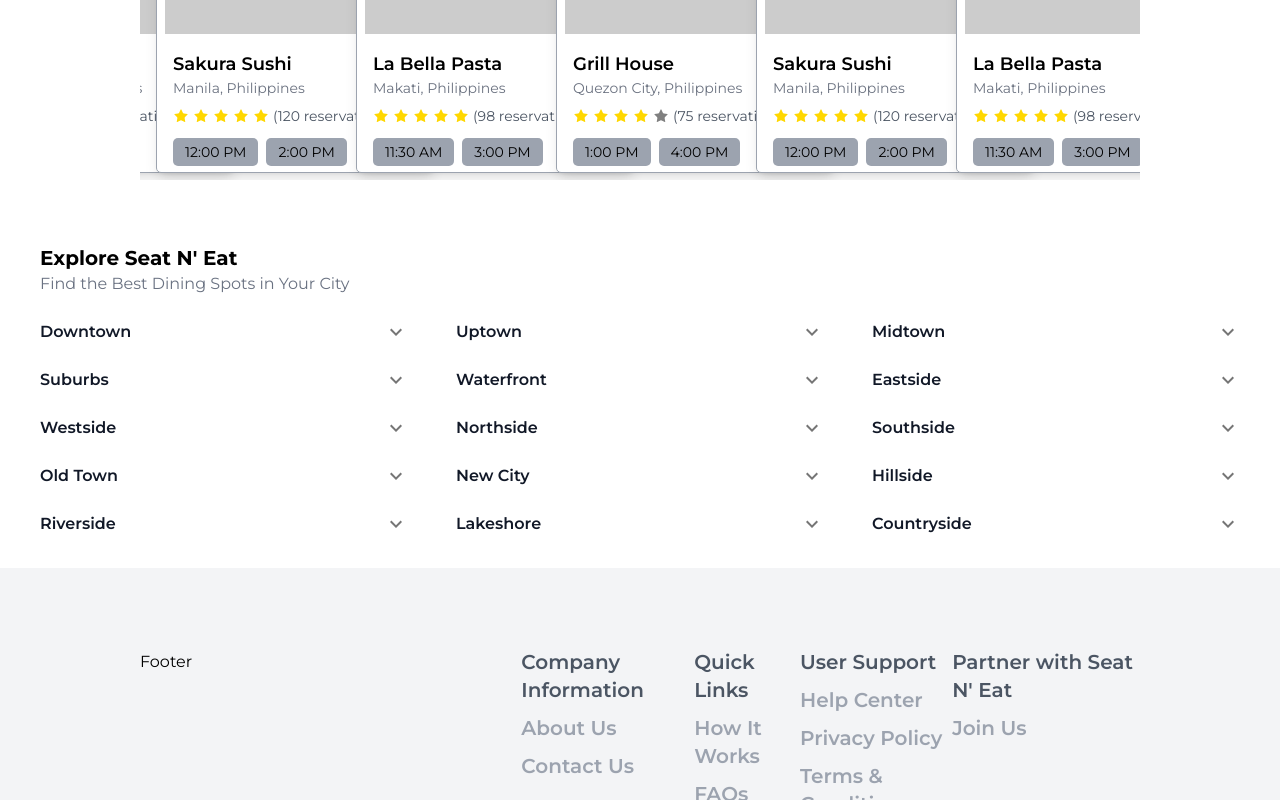
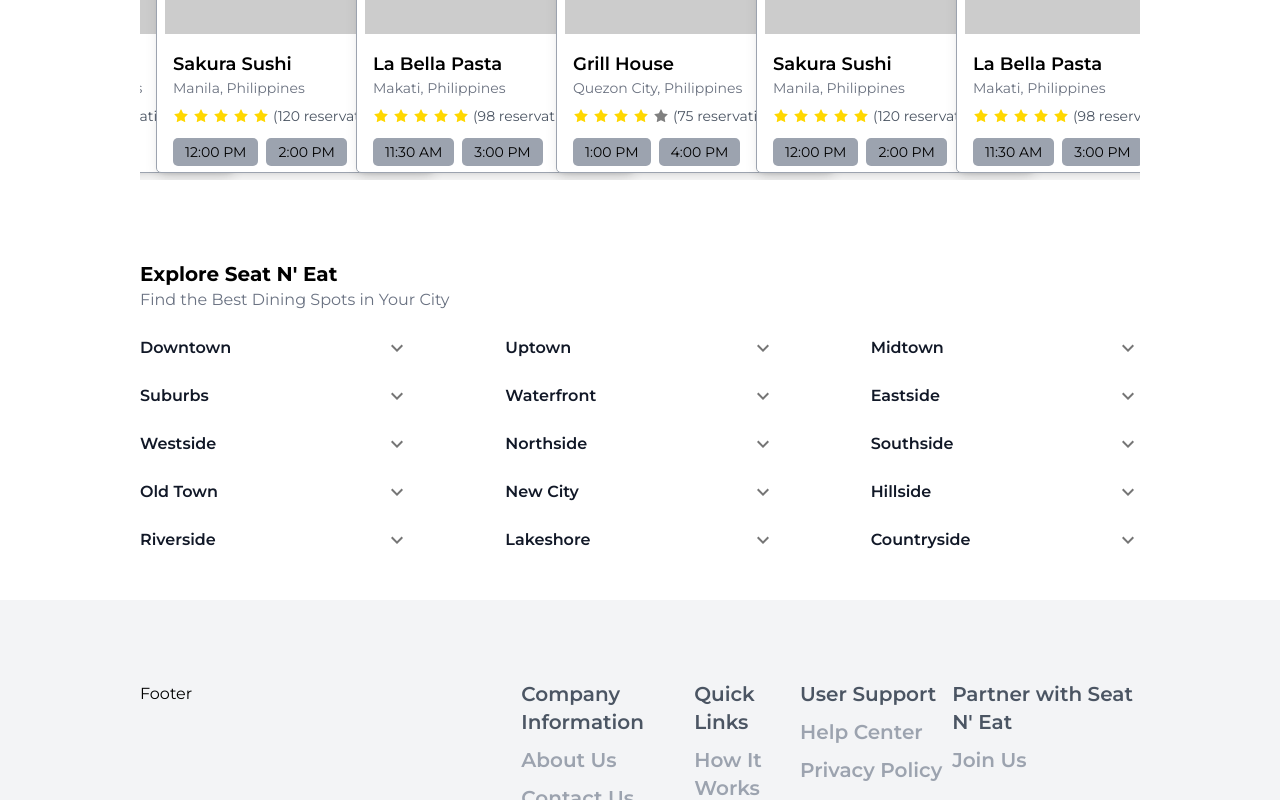
Before and after one commit to jewelldmnt/SeatNEat, a React (Vite) app in the folder frontend/: page /home in a window 1280 px wide. Shown: the part 581-1381 px from the top of the page. Built offline with nearby package versions, Linux system fonts and the light colour scheme.

Commit message:
fix: updated the padding

```diff
--- a/frontend/src/components/Layout/Home/Location.jsx
+++ b/frontend/src/components/Layout/Home/Location.jsx
@@ -174,7 +174,7 @@ const Location = () => {
   const columns = splitIntoColumns(locations, 3);
 
   return (
-    <Box className="max-w-[1200px] mx-auto py-6">
+    <section className="container py-10 min-h-auto">
       <h2 variant="h4" gutterBottom className="text-xl font-bold">
         Explore Seat N' Eat
       </h2>
@@ -182,7 +182,7 @@ const Location = () => {
         Find the Best Dining Spots in Your City
       </span>
 
-      <Box className="grid grid-cols-3 gap-12 mt-4">
+      <Box className="grid grid-cols-3 gap-24 mt-4">
         {columns.map((column, colIndex) => (
           <Box key={colIndex} className="space-y-2">
             {column.map((loc, index) => (
@@ -219,7 +219,7 @@ const Location = () => {
                   <h3 className="text-neutral-900 font-semibold">{loc.name}</h3>
                 </AccordionSummary>
                 <AccordionDetails className="px-4 py-2 text-gray-600">
-                  <ul className="list-none pl-5 text-sm text-neutral-600">
+                  <ul className="list-none text-sm text-neutral-600">
                     <li className="pb-5 text-neutral-900">LANDMARKS</li>
                     {loc.landmarks.map((landmark, idx) => (
                       <li key={idx}>{landmark}</li>
@@ -231,7 +231,7 @@ const Location = () => {
           </Box>
         ))}
       </Box>
-    </Box>
+    </section>
   );
 };
 
```
